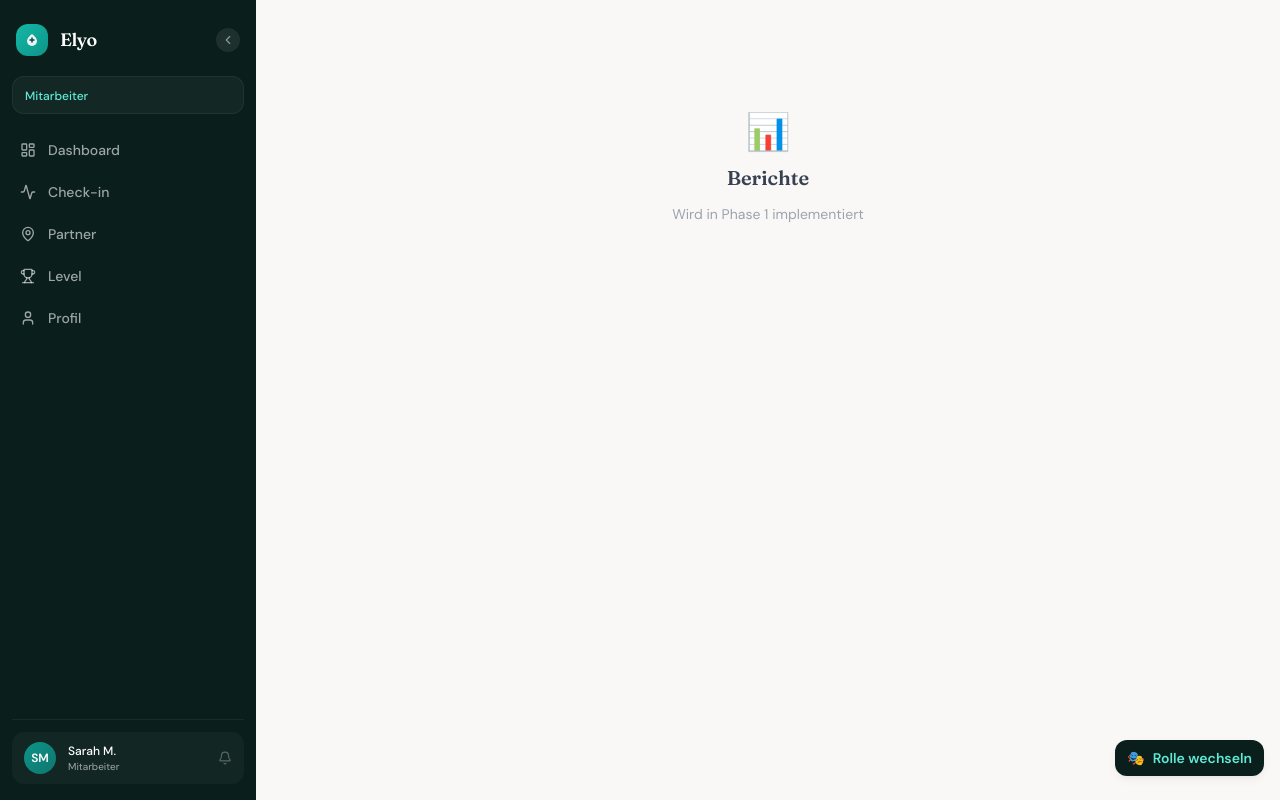
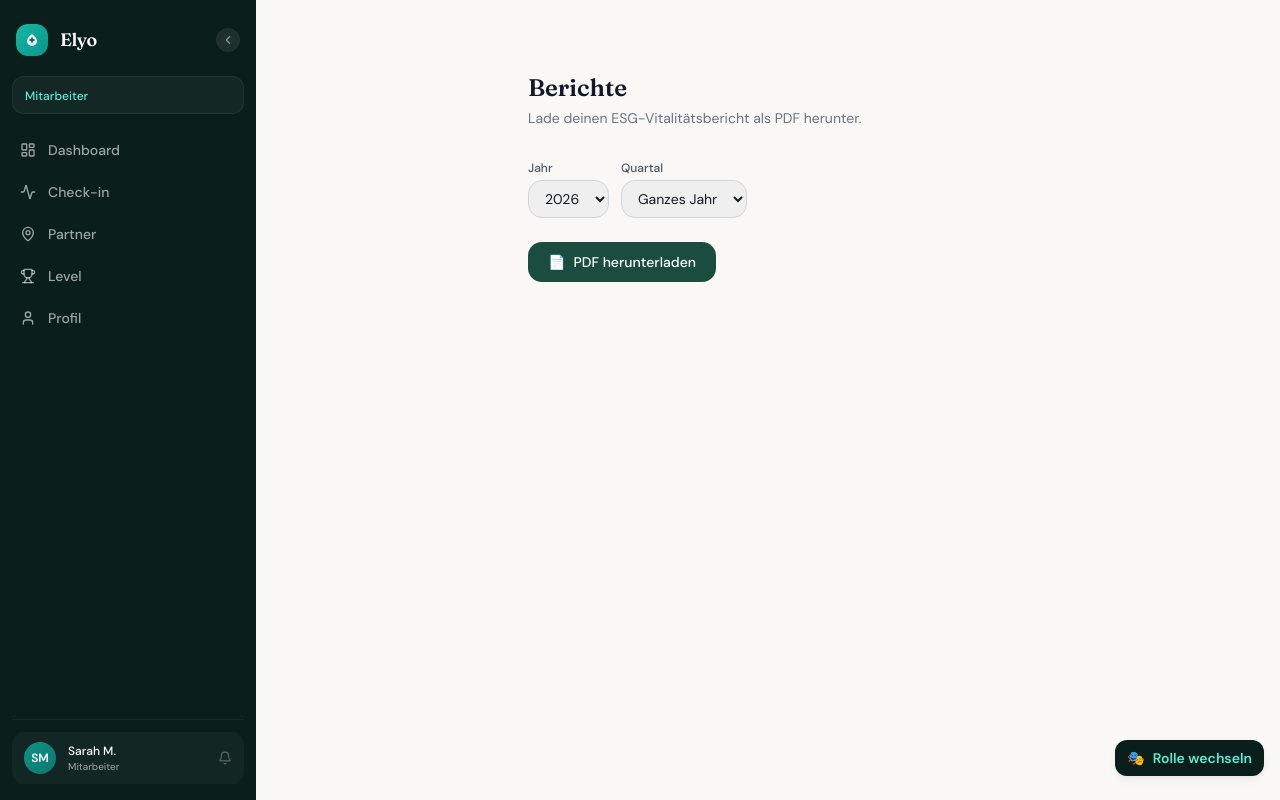
Before and after one commit to T000sassa/elyo, a Next.js app: page /company/reports in a window 1280 px wide. Built offline with nearby package versions, Linux system fonts and the light colour scheme.

Commit message:
feat: add reports page with period picker and PDF download button

```diff
--- a/src/app/(app)/company/reports/page.tsx
+++ b/src/app/(app)/company/reports/page.tsx
@@ -1,9 +1,87 @@
+'use client'
+
+import { useState } from 'react'
+
 export default function ReportsPage() {
+  const currentYear = new Date().getFullYear()
+  const [year, setYear] = useState(currentYear)
+  const [quarter, setQuarter] = useState<number | undefined>(undefined)
+  const [isLoading, setIsLoading] = useState(false)
+
+  function handleDownload() {
+    const params = new URLSearchParams({ year: String(year) })
+    if (quarter !== undefined) params.set('quarter', String(quarter))
+    setIsLoading(true)
+    window.open(`/api/reports/esg/pdf?${params.toString()}`, '_blank')
+    setTimeout(() => setIsLoading(false), 3000)
+  }
+
   return (
-    <div className="flex flex-col items-center justify-center min-h-64 text-center gap-3">
-      <span className="text-4xl">📊</span>
-      <h1 className="text-xl font-semibold text-gray-700" style={{ fontFamily: "'Fraunces', Georgia, serif" }}>Berichte</h1>
-      <p className="text-sm text-gray-400">Wird in Phase 1 implementiert</p>
+    <div className="max-w-lg mx-auto px-4 py-8">
+      <h1
+        className="text-2xl font-semibold text-gray-900 mb-1"
+        style={{ fontFamily: "'Fraunces', Georgia, serif" }}
+      >
+        Berichte
+      </h1>
+      <p className="text-sm text-gray-500 mb-8">
+        Lade deinen ESG-Vitalit&auml;tsbericht als PDF herunter.
+      </p>
+
+      <div className="flex gap-3 mb-6">
+        <div className="flex flex-col gap-1">
+          <label className="text-xs font-medium text-gray-600" htmlFor="year-select">
+            Jahr
+          </label>
+          <select
+            id="year-select"
+            value={year}
+            onChange={(e) => setYear(Number(e.target.value))}
+            className="border border-gray-300 rounded-lg px-3 py-2 text-sm focus:outline-none focus:ring-2 focus:ring-[#1B4D3E]"
+          >
+            {[currentYear, currentYear - 1, currentYear - 2].map((y) => (
+              <option key={y} value={y}>{y}</option>
+            ))}
+          </select>
+        </div>
+
+        <div className="flex flex-col gap-1">
+          <label className="text-xs font-medium text-gray-600" htmlFor="quarter-select">
+            Quartal
+          </label>
+          <select
+            id="quarter-select"
+            value={quarter ?? ''}
+            onChange={(e) => setQuarter(e.target.value === '' ? undefined : Number(e.target.value))}
+            className="border border-gray-300 rounded-lg px-3 py-2 text-sm focus:outline-none focus:ring-2 focus:ring-[#1B4D3E]"
+          >
+            <option value="">Ganzes Jahr</option>
+            <option value="1">Q1</option>
+            <option value="2">Q2</option>
+            <option value="3">Q3</option>
+            <option value="4">Q4</option>
+          </select>
+        </div>
+      </div>
+
+      <button
+        onClick={handleDownload}
+        disabled={isLoading}
+        className="flex items-center gap-2 px-5 py-2.5 rounded-lg text-sm font-medium text-white transition-opacity disabled:opacity-60"
+        style={{ backgroundColor: '#1B4D3E' }}
+      >
+        {isLoading ? (
+          <>
+            <span className="inline-block w-4 h-4 border-2 border-white border-t-transparent rounded-full animate-spin" />
+            Wird generiert&hellip;
+          </>
+        ) : (
+          <>
+            <span>&#128196;</span>
+            PDF herunterladen
+          </>
+        )}
+      </button>
     </div>
   )
 }
```
